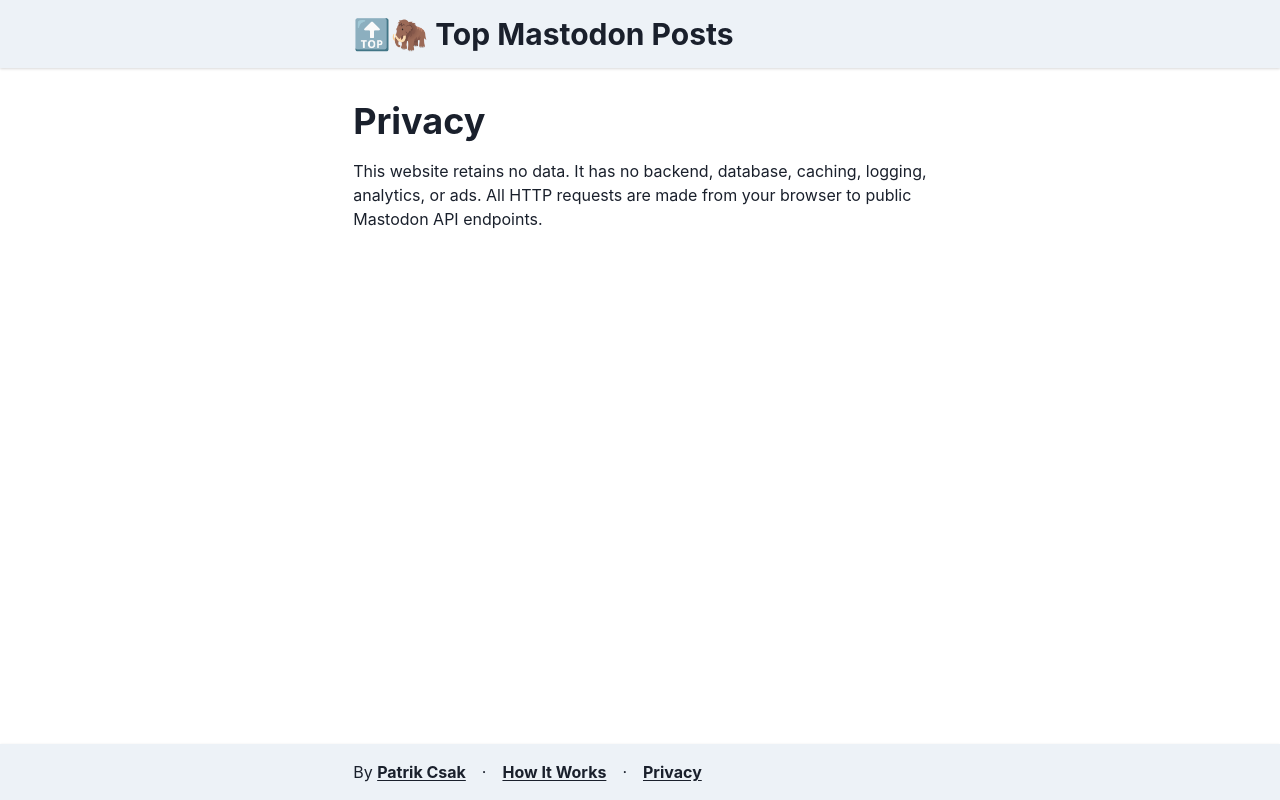
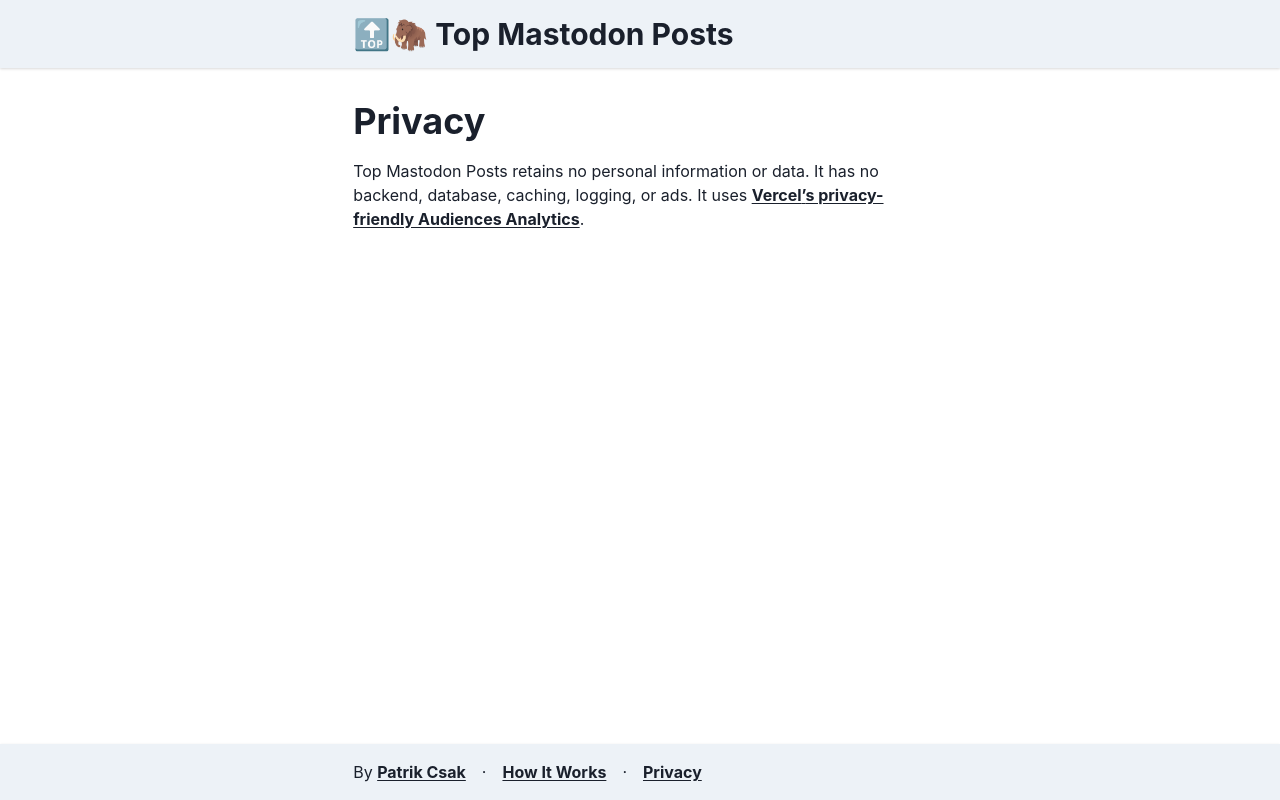
Before and after one commit to patrik-csak/top-mastodon-posts, a Next.js app: page /privacy in a window 1280 px wide. Built offline with nearby package versions, Linux system fonts and the light colour scheme.

Commit message:
add analytics

```diff
--- a/package.json
+++ b/package.json
@@ -20,6 +20,7 @@
     "@types/node": "18.14.0",
     "@types/react": "18.0.28",
     "@types/react-dom": "18.0.11",
+    "@vercel/analytics": "^0.1.10",
     "entities": "^4.4.0",
     "eslint": "8.34.0",
     "eslint-config-next": "^13.2.0",
--- a/src/components/index.ts
+++ b/src/components/index.ts
@@ -1,3 +1,4 @@
 export { default as AccountSearch } from "./account-search";
+export { default as InlineLink } from "./inline-link";
 export { default as Layout } from "./layout";
 export { default as MastodonDisplayName } from "./mastodon-display-name";
--- /dev/null
+++ b/src/components/inline-link.tsx
@@ -0,0 +1,20 @@
+import { Link as ChakraLink, LinkProps } from "@chakra-ui/react";
+import NextLink from "next/link";
+
+export default function InlineLink({
+	children,
+	useNextLink = false,
+	...props
+}: LinkProps & { useNextLink?: boolean }) {
+	return (
+		<ChakraLink
+			as={useNextLink ? NextLink : undefined}
+			fontWeight="bold"
+			textDecoration="underline"
+			textUnderlineOffset={2}
+			{...props}
+		>
+			{children}
+		</ChakraLink>
+	);
+}
--- /dev/null
+++ b/src/library/apostrophe.ts
@@ -0,0 +1,3 @@
+import { decodeHTML } from "entities";
+
+export default decodeHTML("&rsquo;");
--- a/src/library/index.ts
+++ b/src/library/index.ts
@@ -1,3 +1,4 @@
+export { default as apostrophe } from "./apostrophe";
 export { default as appName } from "./app-name";
 export { default as separator } from "./separator";
 export { default as theme } from "./theme";
--- a/src/pages/_app.tsx
+++ b/src/pages/_app.tsx
@@ -1,5 +1,6 @@
 import type { AppProps } from "next/app";
 import { ChakraProvider } from "@chakra-ui/react";
+import { Analytics } from "@vercel/analytics/react";
 import { Layout } from "@/components";
 import { theme } from "@/library";
 
@@ -13,6 +14,8 @@
 					<Component {...pageProps} />
 				</Layout>
 			</ChakraProvider>
+
+			<Analytics />
 		</>
 	);
 }
--- a/src/pages/privacy.tsx
+++ b/src/pages/privacy.tsx
@@ -1,5 +1,7 @@
 import { NextPage } from "next";
 import { Container, Flex, Heading, Text } from "@chakra-ui/react";
+import { InlineLink } from "@/components";
+import { apostrophe } from "@/library";
 
 const Privacy: NextPage = () => (
 	<>
@@ -8,9 +10,12 @@
 				<Heading as="h2">Privacy</Heading>
 
 				<Text>
-					This website retains no data. It has no backend, database, caching,
-					logging, analytics, or ads. All HTTP requests are made from your
-					browser to public Mastodon API endpoints.
+					Top Mastodon Posts retains no personal information or data. It has no
+					backend, database, caching, logging, or ads. It uses{" "}
+					<InlineLink href="https://vercel.com/analytics">
+						Vercel{apostrophe}s privacy-friendly Audiences Analytics
+					</InlineLink>
+					.
 				</Text>
 			</Flex>
 		</Container>
```
Also changed, not shown: src/pages/how-it-works.tsx (+27 -33 lines), src/pages/index.tsx (+2 -5 lines), 1 other file (tests, documents, lock files or other folders).
